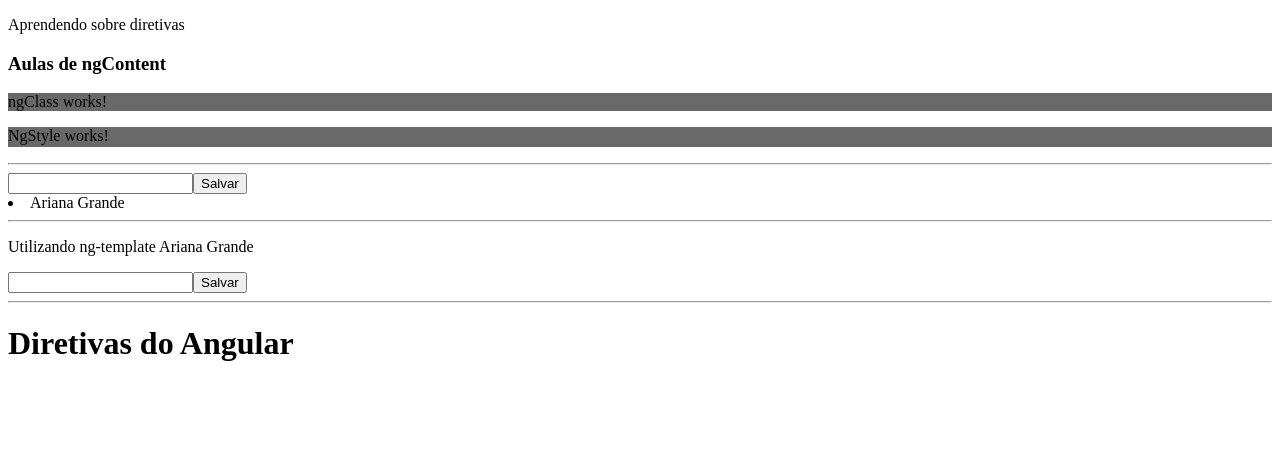
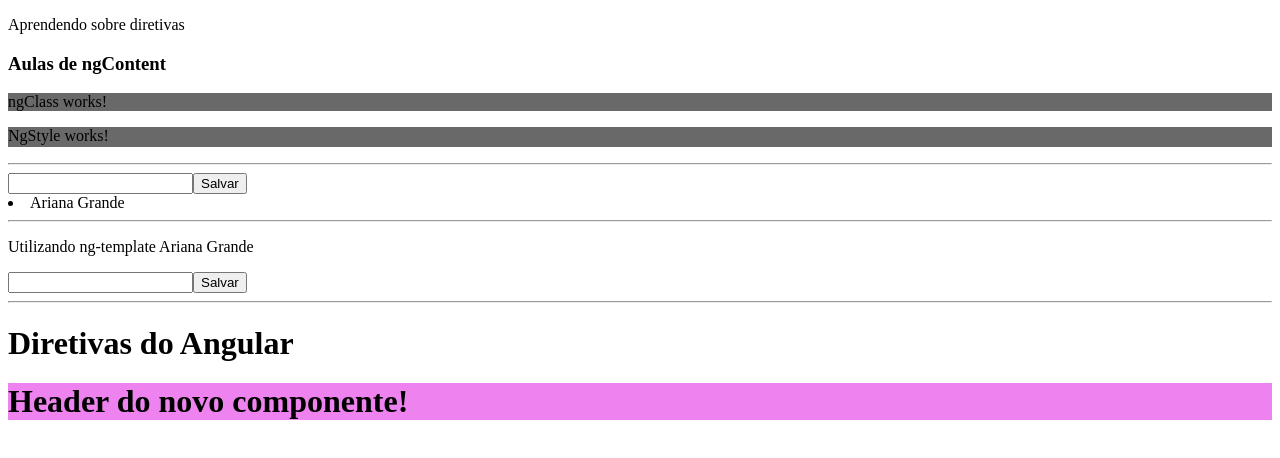
Before and after one commit to carlostsa10/helloword-Angular, an Angular app: page / in a window 1280 px wide. Shown: the top 458 px of the page. Built offline with nearby package versions, Linux system fonts and the light colour scheme.

Commit message:
aprendendo sobre ngModules

```diff
--- a/src/app/app.component.html
+++ b/src/app/app.component.html
@@ -4,3 +4,7 @@
         </h1>
         <h3>Aulas de ngContent</h3>
 </app-diretivas-atributos>
+
+<app-new-component>
+
+</app-new-component>
--- a/src/app/app.module.ts
+++ b/src/app/app.module.ts
@@ -6,6 +6,7 @@
 import { DiretivasEstruturaisComponent } from './diretivas-estruturais/diretivas-estruturais.component';
 import { DiretivasAtributosComponent } from './diretivas-atributos/diretivas-atributos.component';
 import { FormsModule } from '@angular/forms';
+import { SharedModule } from './shared/shared.module';
 
 @NgModule({
   declarations: [
@@ -16,7 +17,8 @@
   imports: [
     BrowserModule,
     AppRoutingModule,
-    FormsModule
+    FormsModule,
+    SharedModule
   ],
   providers: [],
   bootstrap: [AppComponent]
--- /dev/null
+++ b/src/app/shared/new-component/new-component.component.css
@@ -0,0 +1,8 @@
+header {
+    background: violet;
+    .h1 {
+        color: #FFF;
+        padding: 0;
+        margin: 0;
+    }
+}
--- /dev/null
+++ b/src/app/shared/new-component/new-component.component.html
@@ -0,0 +1,5 @@
+<header>
+    <h1>
+        Header do novo componente!
+    </h1>
+</header>
```
Also changed, not shown: src/app/shared/new-component/new-component.component.ts (added, +10 -0 lines), src/app/shared/shared.module.ts (added, +16 -0 lines), 1 other file (tests, documents, lock files or other folders).
